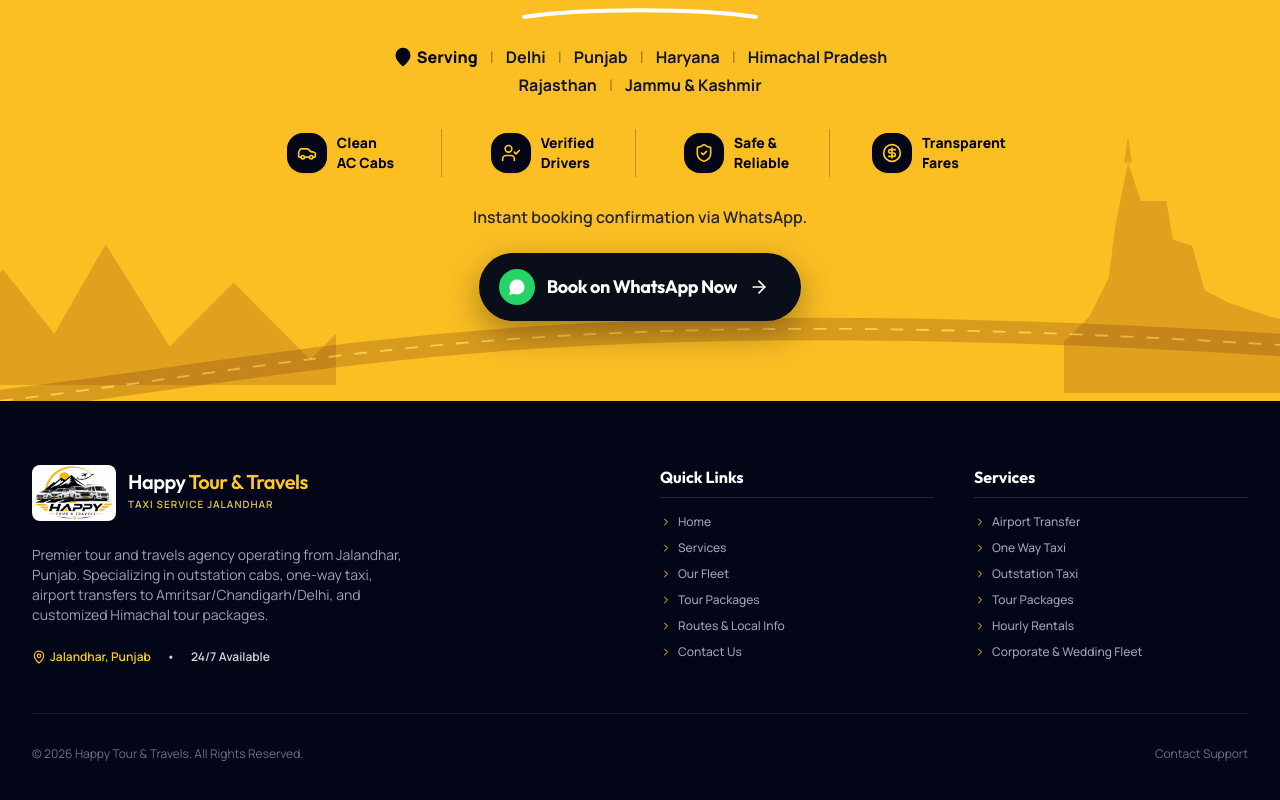
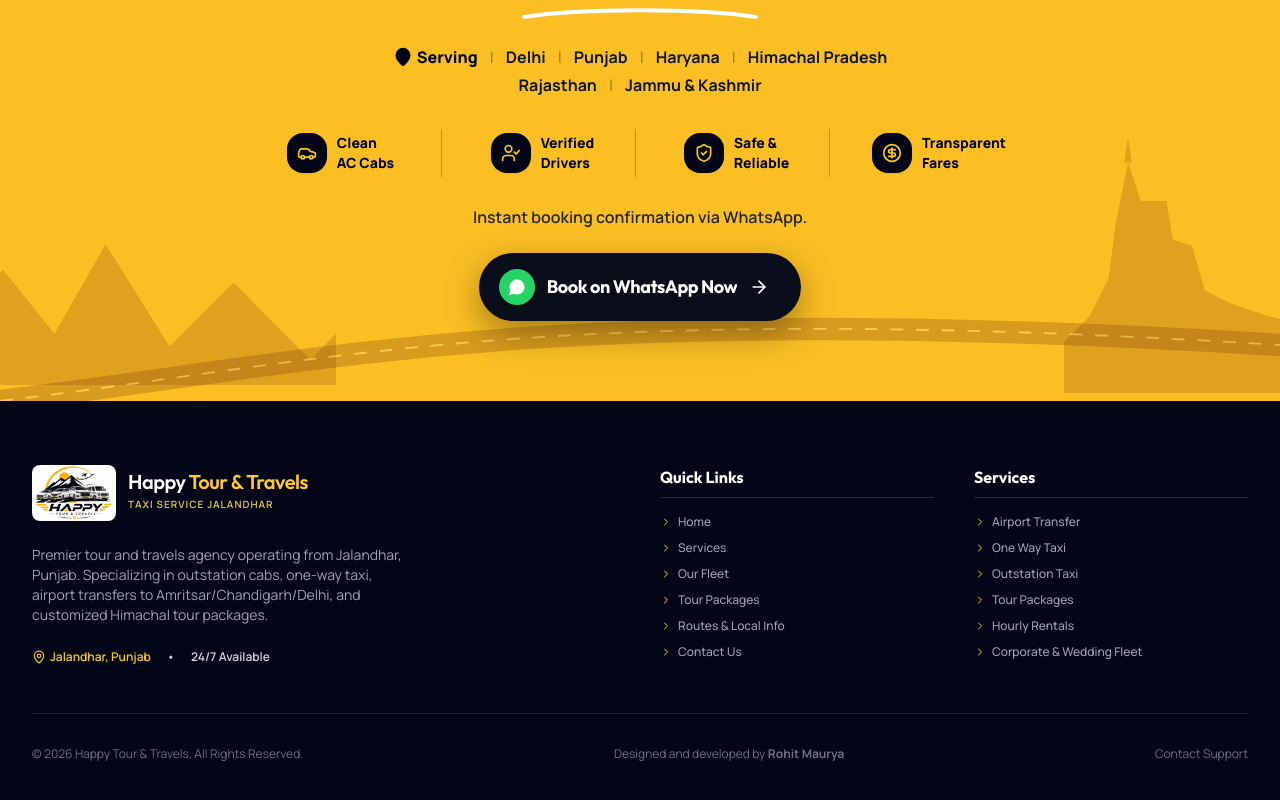
Before and after one commit to rohitmaurya07/happy-tour-travels, a React (Vite) app in the folder frontend/: page /packages in a window 1280 px wide. Shown: the part 2678-3478 px from the top of the page. Built offline with nearby package versions, Linux system fonts and the light colour scheme; no server answers.

Commit message:
updated website

```diff
--- a/frontend/src/components/Footer.jsx
+++ b/frontend/src/components/Footer.jsx
@@ -105,7 +105,7 @@
         <div className="mt-12 pt-8 border-t border-slate-800/80 flex flex-col sm:flex-row  items-center justify-between text-xs text-gray-500 gap-4">
           <p>© 2026 {siteConfig.businessName}. All Rights Reserved.</p>
 
-          {/* <p>Designed and developed by <a className='font-manrope font-bold ' href="https://webvault.in/">WebVault</a></p> */}
+          <p>Designed and developed by <a className='font-manrope font-bold ' href="https://rohitmaurya.space/">Rohit Maurya</a></p>
 
           <div className="flex items-center   space-x-6 ">
             <Link to="/contact" className="hover:text-gray-400">Contact Support</Link>
```
